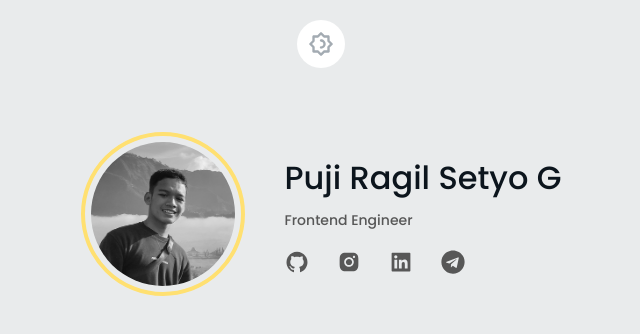
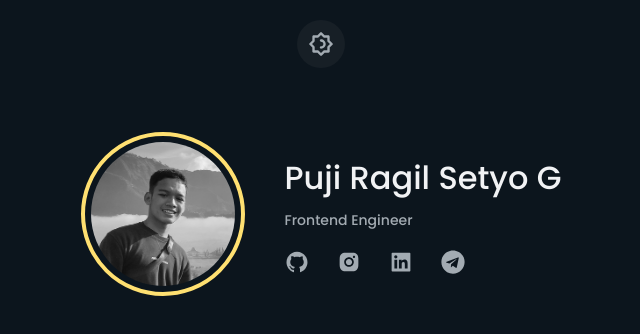
Before and after one commit to pujiragil/Maporto, a Next.js app: page / in a window 1280 px wide. Shown: the top 334 px of the page, without its empty margins (319-959 px from the left). Built offline with nearby package versions, Linux system fonts and the light colour scheme.

Commit message:
create custom theme for dark & light

```diff
--- a/components/Switch/index.tsx
+++ b/components/Switch/index.tsx
@@ -1,7 +1,22 @@
+import { useTheme } from "next-themes";
+
 export default function Switch() {
+  const { theme, setTheme } = useTheme();
+
+  const handleTheme = () => {
+    setTheme(theme === "dark" ? "light" : "dark");
+  };
+
   return (
-    <button className="outline-none border-none p-3 rounded-full cursor-pointer bg-switch-light dark:bg-switch-dark">
-      <img className="w-6 h-6" src="/dark.svg" alt="dark-button" />
+    <button
+      onClick={handleTheme}
+      className="outline-none border-none p-3 rounded-full cursor-pointer bg-switch-light dark:bg-switch-dark hover:bg-secondary-two hover:dark:bg-primary-two"
+    >
+      {theme === "dark" ? (
+        <img className="w-6 h-6" src="/dark.svg" alt="dark-button" />
+      ) : (
+        <img className="w-6 h-6" src="/light.svg" alt="light-button" />
+      )}
     </button>
   );
 }
--- a/pages/_app.tsx
+++ b/pages/_app.tsx
@@ -1,16 +1,19 @@
-import '../styles/globals.css'
-import { Poppins } from '@next/font/google'
-import type { AppProps } from 'next/app'
+import "../styles/globals.css";
+import { Poppins } from "@next/font/google";
+import type { AppProps } from "next/app";
+import { ThemeProvider } from "next-themes";
 
 const poppins = Poppins({
   weight: "500",
-  subsets: ["latin"]
-})
+  subsets: ["latin"],
+});
 
 export default function App({ Component, pageProps }: AppProps) {
   return (
-    <main className={poppins.className}>
-      <Component {...pageProps} />
-    </main>
-  )
+    <ThemeProvider attribute="class" enableSystem={false} storageKey="theme" themes={["light", "dark"]} defaultTheme="dark">
+      <main className={poppins.className}>
+        <Component {...pageProps} />
+      </main>
+    </ThemeProvider>
+  );
 }
--- a/pages/_document.tsx
+++ b/pages/_document.tsx
@@ -4,7 +4,7 @@ export default function Document() {
   return (
     <Html lang="en">
       <Head />
-      <body className="bg-light dark:bg-dark">
+      <body className="bg-light dark:bg-dark transition duration-300 ease-in-out">
         <Main />
         <NextScript />
       </body>
--- a/pages/api/hello.ts
+++ /dev/null
@@ -1,13 +0,0 @@
-// Next.js API route support: https://nextjs.org/docs/api-routes/introduction
-import type { NextApiRequest, NextApiResponse } from 'next'
-
-type Data = {
-  name: string
-}
-
-export default function handler(
-  req: NextApiRequest,
-  res: NextApiResponse<Data>
-) {
-  res.status(200).json({ name: 'John Doe' })
-}
--- a/tailwind.config.js
+++ b/tailwind.config.js
@@ -4,7 +4,7 @@ module.exports = {
     "./pages/**/*.{js,ts,jsx,tsx}",
     "./components/**/*.{js,ts,jsx,tsx}",
   ],
-  darkMode: "media",
+  darkMode: "class",
   theme: {
     extend: {
       colors: {
```
